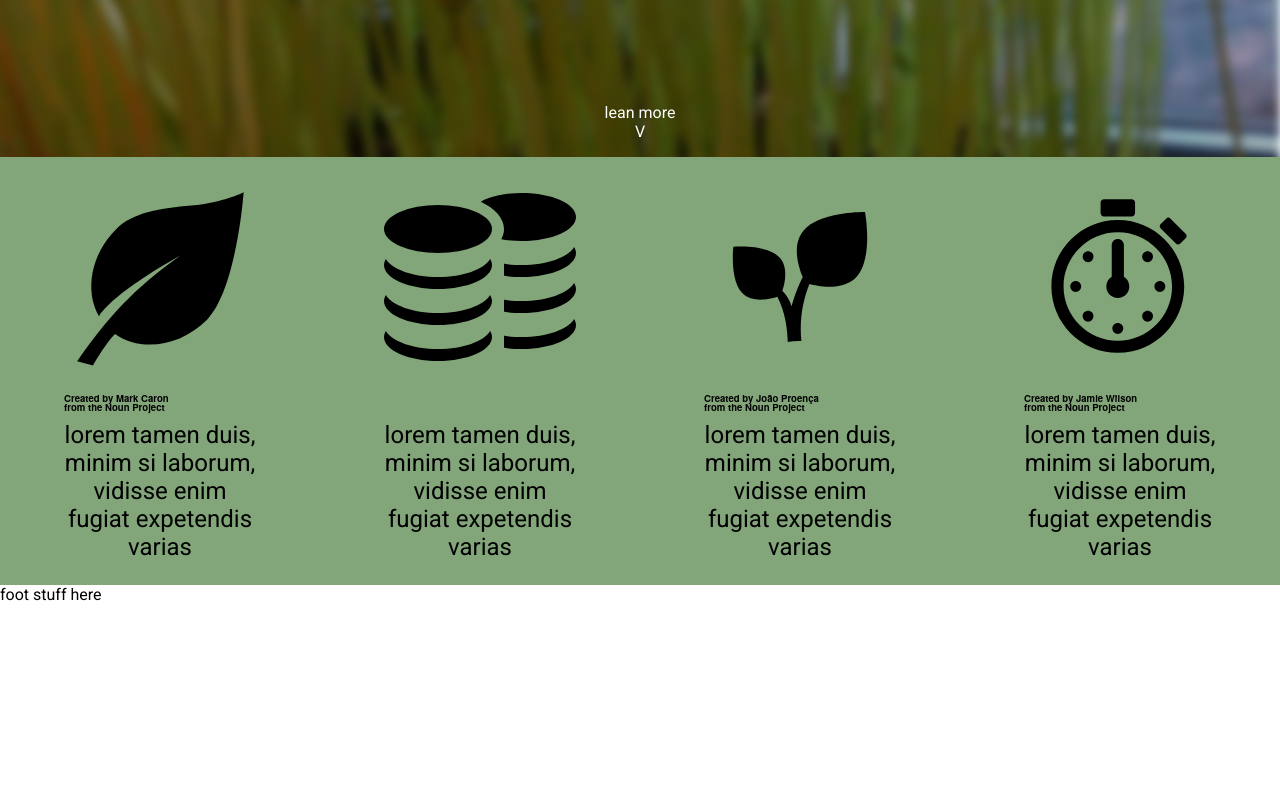
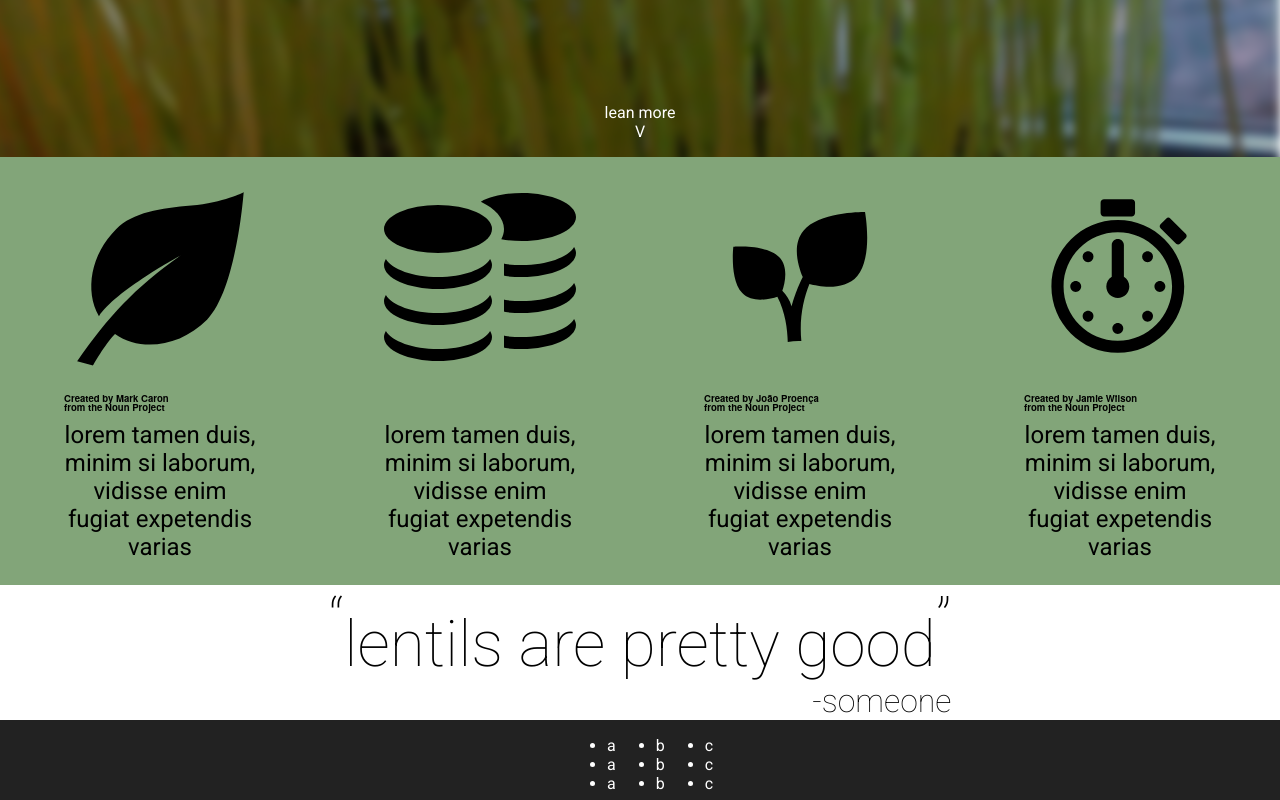
Before and after one commit to turbio/lentils-as-a-service, a plain HTML site: page mockups/index.html in a window 1280 px wide. Shown: the part 643-1443 px from the top of the page. Before the commit the page ends 1308 px from the top, so only its background shows below. Drawn offline with Linux system fonts and the light colour scheme; a script that the page names is missing.

Commit message:
more filler stuff

```diff
--- a/mockups/index.html
+++ b/mockups/index.html
@@ -43,8 +43,28 @@
             <div>lorem tamen duis, minim si laborum, vidisse enim fugiat expetendis varias</div>
         </div>
     </div>
+    <div class="page-quote">
+        <div class="quote">
+            <div class="quote-text">lentils are pretty good</div>
+            <div class="quote-attrib">someone</div>
+        </div>
+    </div>
     <div id="footer">
-        foot stuff here
+        <ul>
+            <li>a</li>
+             <li>a</li>
+             <li>a</li>
+        </ul>
+        <ul>
+            <li>b</li>
+             <li>b</li>
+             <li>b</li>
+        </ul>
+        <ul>
+            <li>c</li>
+             <li>c</li>
+             <li>c</li>
+        </ul>
     </div>
 </body>
 </html>
--- a/mockups/style.css
+++ b/mockups/style.css
@@ -124,10 +124,49 @@ body{
     font-size: 1.5em;
 }
 
+.page-quote{
+    display: flex;
+    justify-content: center;
+    width: 100%;
+}
+
 .info-item-icon{
     width: 100%;
 }
 
+.quote{
+    font-weight: 100;
+    max-width: 50em;
+}
+
+.quote-text{
+    font-size: 4em;
+    text-align: center;
+}
+
+.quote-text:before{
+    vertical-align: super;
+    content: "\201C";
+}
+
+.quote-text:after{
+    vertical-align: super;
+    content: "\201D";
+}
+
+.quote-attrib{
+    text-align: right;
+    font-size: 2em;
+}
+
+.quote-attrib:before{
+    content: "-";
+}
+
 #footer{
     height: 5em;
+    background: #222;
+    color: #fff;
+    display: flex;
+    justify-content: center;
 }
```
